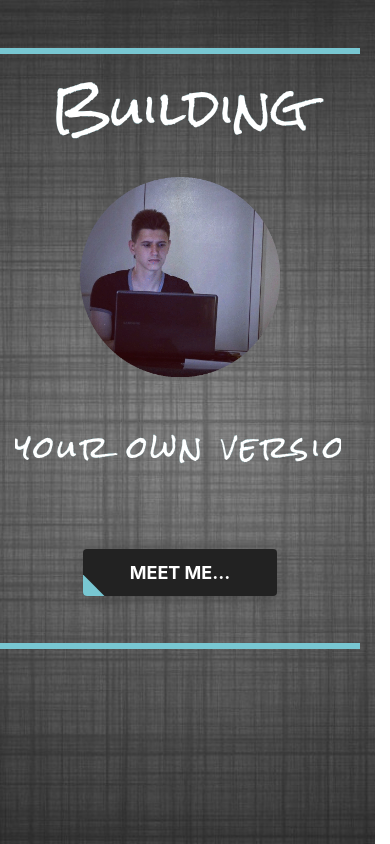
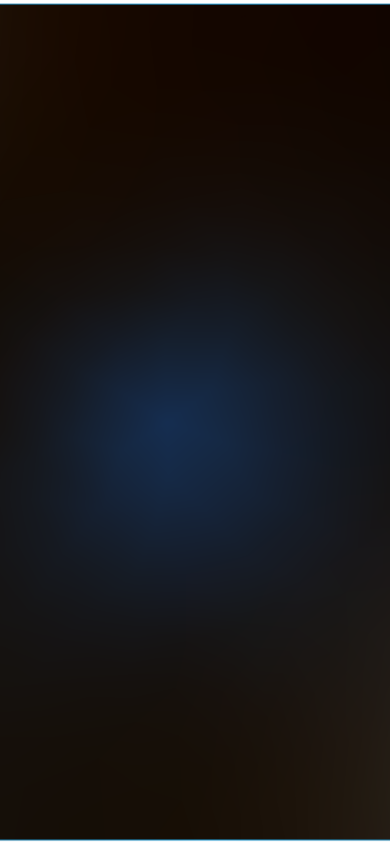
Before and after one commit to ismi4/ismi4.github.io, a plain HTML site: page index.html in a window 390 px wide. Drawn offline with nearby package versions, Linux system fonts and the light colour scheme.

Commit message:
Added bckg image

```diff
--- a/Styles/mainPageStyle.css
+++ /dev/null
@@ -1,62 +0,0 @@
-.navbar{
-    background-color: black !important;
-}
-
-.navbar-brand{
-    font-size: 30px;
-    font-weight: bold;
-    letter-spacing: 2px;
-    text-shadow: 3px 5px 15px #78C7D2;
-}
-
-.navbar-brand:hover {
-    color: #78C7D2 !important;
-}
-
-.container-fluid{
-    padding: 0;
-    width: 100%;
-    height: 100%;
-}
-
-
-
-
-
-.home{
-    background: url('../Media/mainPageBackground.jpg') no-repeat center center fixed;
-    -webkit-background-size: cover;
-    -moz-background-size: cover;
-    background-size: cover;
-    -o-background-size: cover;
-    height:100vh;;
-    width: auto;
-}
-
-.nav-item a span {
-    font-size: 15px !important;
-    color: #78C7D2;
-}
-
-.nav-item a span:hover {
-    text-shadow: 7px 7px 8px white;
-}
-
-.box-shadow-full {
-    padding: 3rem 1.25rem;
-    position: relative;
-    background-color: #fff;
-    margin-bottom: 3rem;
-    z-index: 2;
-    box-shadow: 0 1px 1px 0 rgba(0, 0, 0, 0.06), 0 2px 5px 0 rgba(0, 0, 0, 0.2);
-  }
-
-
- .about-img{
-    width: 70%;
-}
-
-  @media (min-width: 768px) {
-    .box-shadow-full {
-      padding: 3rem;
-    }
--- a/Styles/style.css
+++ b/Styles/style.css
@@ -1,159 +1,11 @@
-body, html {
-  height: 100%;
+body {
+  margin: 0;
 }
 
-#link {
-  text-decoration: none;
+#container {
+  background: url("../Media/backgroundLarge.png");
+  height: 100vh;
+  width: auto;
+  background-size: cover;
+  background-position: center center;
 }
-
-.bg {
-  background-image: url("../Media/background.jpg");
-
-  height: 100%;
-  width: 100%;
-
-  background-position: center;
-  background-repeat: no-repeat;
-  background-size: cover;
-
-}
-
-@font-face{
-  font-family: stitches;
-  src: url(stitches.ttf);
-}
-
-#title1 {
-font-size: 50px;
-font-family: stitches;
-color: #ffffff;
--webkit-text-stroke-width: 0.1px;
--webkit-text-stroke-color: #78c7d2;
-
-}
-
-#title2 {
-    color: #fff;
-    font-size: 30px;
-    font-family: stitches;
-    -webkit-text-stroke-width: 0.1px;
-    -webkit-text-stroke-color: #78c7d2;
-
-}
-
-.border-top{
-  border-top: #78c7d2 solid 6px !important;
-}
-
-.border-bottom{
-  border-bottom: #78c7d2 solid 6px !important;
-}
-
-.bg:nth-child(1){
-  padding-bottom: 35%;
-}
-
-img {
-  width: 250px;
-  height: 250px;
- }
-
- .typewriter div {
-  overflow: hidden;
-  border-right: .15em solid #78c7d2;
-  white-space: nowrap;
-  margin: 0 auto;
-  letter-spacing: .10em;
-  animation:
-    typing 4.5s steps(40, end),
-    blink-caret .6s step-end infinite;
-}
-
-@keyframes typing {
-  from { width: 0 }
-  to { width: 43% }
-}
-
-@keyframes blink-caret {
-  from, to { border-color: transparent }
-  50% { border-color: #78c7d2; }
-}
-
-
-@media(min-width: 768px) and (max-width: 992px){
-  img {
-    width: 220px;
-    height: 220px;
-   }
-}
-
-@media(max-width: 768px){
-
-  img {
-    width: 200px;
-    height: 200px;
-   }
-
-   .bg:nth-child(1){
-    padding-bottom: 50%;
-  }
-
-  .typewriter div {
-    overflow: hidden;
-    border-right: .15em solid #78c7d2;
-    white-space: nowrap;
-    margin: 0 auto;
-    letter-spacing: .10em;
-    animation:
-      typing 2.75s steps(40, end),
-      blink-caret .6s step-end infinite;
-  }
-
-  @keyframes typing {
-    from { width: 0 }
-    to { width: 90% }
-  }
-
-}
-
-.btn {
-  border: none;
-  display: block;
-  text-align: center;
-  cursor: pointer;
-  text-transform: uppercase;
-  outline: none;
-  overflow: hidden;
-  position: relative;
-  color: #fff;
-  font-weight: 700;
-  font-size: 18px;
-  background-color: #222;
-  padding: 10px 47px;
-  margin: 0 auto;
-  box-shadow: 0 5px 15px rgba(0,0,0,0.20);
-}
-
-.btn span {
-  position: relative;
-  z-index: 1;
-}
-
-.btn:after {
-  content: "";
-  position: absolute;
-  left: 0;
-  top: 0;
-  height: 490%;
-  width: 140%;
-  background: #78c7d2;
-  -webkit-transition: all .5s ease-in-out;
-  transition: all .5s ease-in-out;
-  -webkit-transform: translateX(-98%) translateY(-25%) rotate(45deg);
-  transform: translateX(-98%) translateY(-25%) rotate(45deg);
-}
-
-.btn:hover:after {
-  -webkit-transform: translateX(-9%) translateY(-25%) rotate(45deg);
-  transform: translateX(-9%) translateY(-25%) rotate(45deg);
-}
--- a/index.html
+++ b/index.html
@@ -7,45 +7,17 @@
     <meta name="viewport" content="width=device-width, initial-scale=1.0">
     <meta http-equiv="X-UA-Compatible" content="ie=edge">
 
-    <link rel="stylesheet" href="https://maxcdn.bootstrapcdn.com/bootstrap/4.3.1/css/bootstrap.min.css">
-    <script src="https://ajax.googleapis.com/ajax/libs/jquery/3.3.1/jquery.min.js"></script>
-    <script src="https://cdnjs.cloudflare.com/ajax/libs/popper.js/1.14.7/umd/popper.min.js"></script>
-    <script src="https://maxcdn.bootstrapcdn.com/bootstrap/4.3.1/js/bootstrap.min.js"></script>
     <link rel="stylesheet" href="Styles/style.css">
-    <title>Meet me...</title>
+    <title>Ismail&Sabira</title>
 
 </head>
 
 <body>
 
+   <div id="container">
 
 
-
-<div class="bg row d-flex justify-content-center container-fluid">
-
-  <div class="col-12 mt-5 text-center page-header border-top">
-    <div id ="title1" class="mt-3"> Building </div>
-  </div>
-
-  <div class="col-12 text-center">
-    <div> <img class="img-fluid" src="Media/profile-circle.gif" alt="Profile Picture" ></div>
-  </div>
-
-  <div class="typewriter col-12 text-center mt-3">
-      <div id ="title2"> your own version of reality </div>
-    </div>
-
-  <div class="col-12 mt-5 text-center pb-3 border-bottom">
-    <a href = "mainPage.html" id="link"><button class="btn"><span>Meet me...</span></button>
-  </div>
-
-
-
-</div>
-
-<iframe src="Media/typing.mp3" allow="autoplay" style="display:none">
-</iframe>
-
+   </div>
 
 
 </body>
```
Also changed, not shown: mainPage.html (deleted, +0 -115 lines), Media/background.jpg (deleted), Media/backgroundLarge.png (added), Media/mainPageBackground.jpg (deleted), Media/profile-circle.gif (deleted), Styles/stitches.ttf (deleted), 1 other file.
